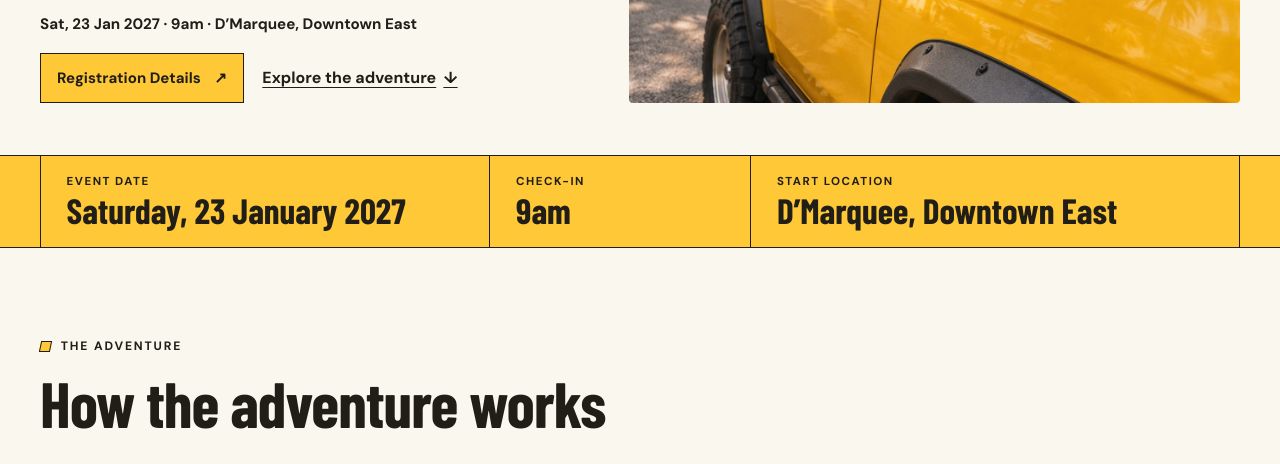
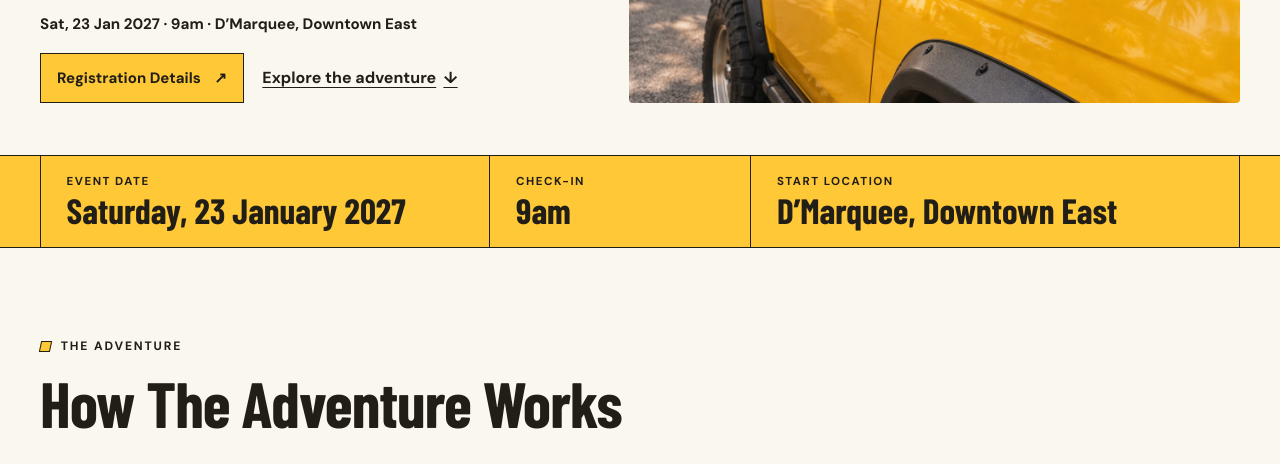
Before and after one commit to Arksow/petontour-website, a plain HTML site: page index.html in a window 1280 px wide. Shown: the part 484-948 px from the top of the page. Drawn offline with nearby package versions, Linux system fonts and the light colour scheme; a web font is replaced by a local one.

Commit message:
Update index.html

```diff
--- a/index.html
+++ b/index.html
@@ -49,7 +49,7 @@
     <section id="rally" class="section container" aria-labelledby="rally-title">
       <div class="section-intro">
         <p class="eyebrow"><span aria-hidden="true"></span> The adventure</p>
-        <h2 id="rally-title">How the adventure works</h2>
+        <h2 id="rally-title">How The Adventure Works</h2>
       </div>
       <ol class="steps">
         <li><span class="step-number" aria-hidden="true">01</span><h3>Check in</h3><p>Start at D’Marquee, Downtown East. Check-in begins at 9am.</p></li>
```
